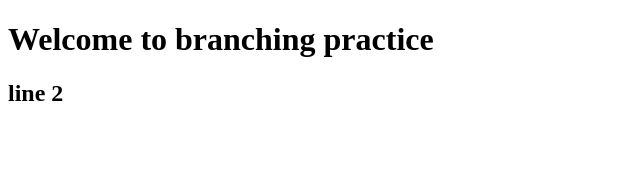
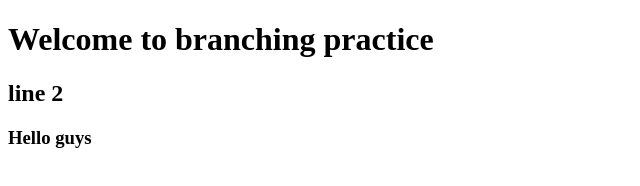
Before and after one commit to anuradha-mudhale/branching-practice, a plain HTML site: page index.html in a window 1280 px wide. Shown: the whole page, without its empty margins (0-640 px from the left). Drawn offline with Linux system fonts and the light colour scheme.

Commit message:
Anu's commit

```diff
--- a/index.html
+++ b/index.html
@@ -9,5 +9,6 @@
 <body>
    <h1>Welcome to branching practice</h1>
    <h2>line 2</h2>
+   <h3>Hello guys</h3>
 </body>
 </html>
```
